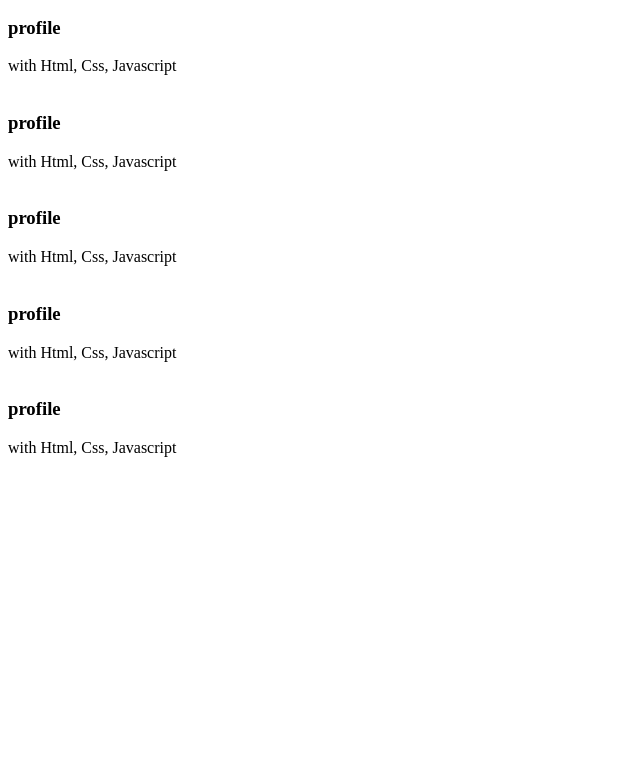
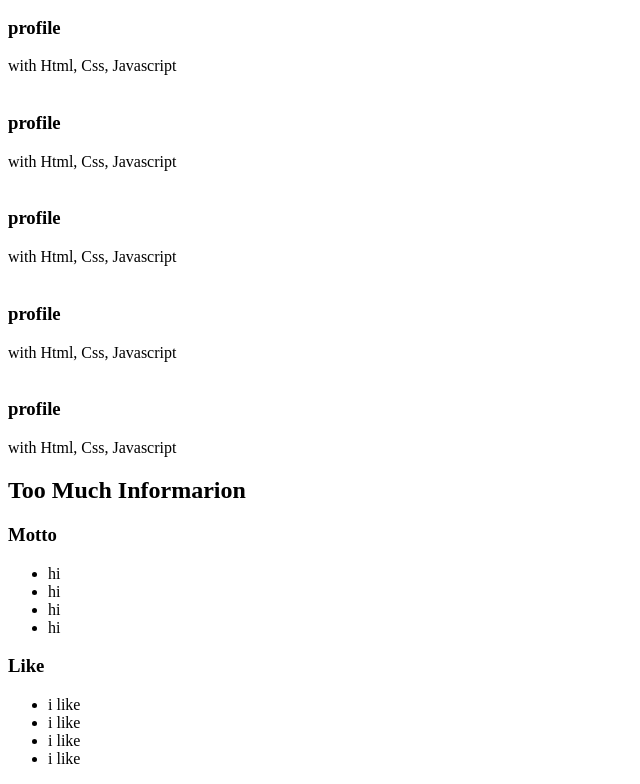
Before and after one commit to Limyoujung/portfolio, a plain HTML site: page index.html in a window 1280 px wide. Shown: the part 6373-7157 px from the top of the page, without its empty margins (0-640 px from the left). Before the commit the page ends 6838 px from the top, so only its background shows below. Drawn offline with Linux system fonts and the light colour scheme.

Commit message:
HTML : TMI

```diff
--- a/index.html
+++ b/index.html
@@ -131,7 +131,23 @@
     </div>
   </section>
   <!-- tmi -->
-  <section id="tmi"></section>
+  <section id="tmi">
+    <h2>Too Much Informarion</h2>
+    <h3>Motto</h3>
+    <ul class="tmi__motto">
+      <li class="tmi__mottoList">hi</li>
+      <li class="tmi__mottoList">hi</li>
+      <li class="tmi__mottoList">hi</li>
+      <li class="tmi__mottoList">hi</li>
+    </ul>
+    <h3>Like</h3>
+    <ul class="tmi__like">
+      <li class="tmi__likeList">i like</li>
+      <li class="tmi__likeList">i like</li>
+      <li class="tmi__likeList">i like</li>
+      <li class="tmi__likeList">i like</li>
+    </ul>
+  </section>
   <!-- contact -->
   <section id="contact"></section>
 </body>
```
